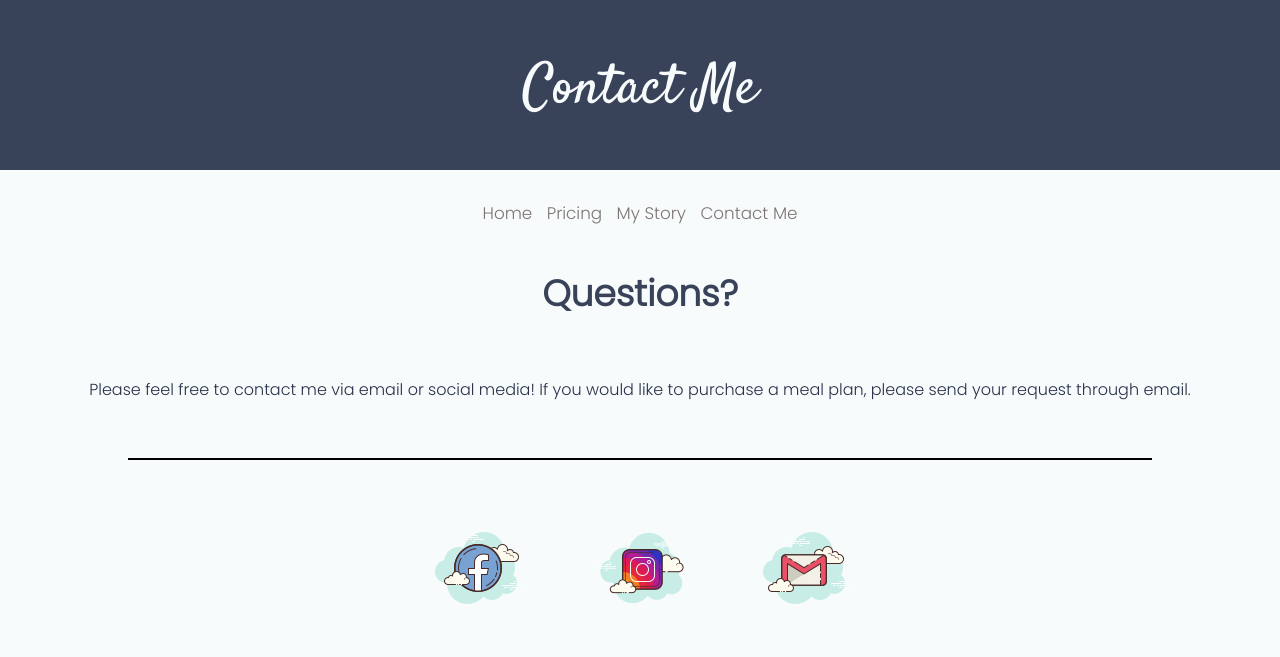
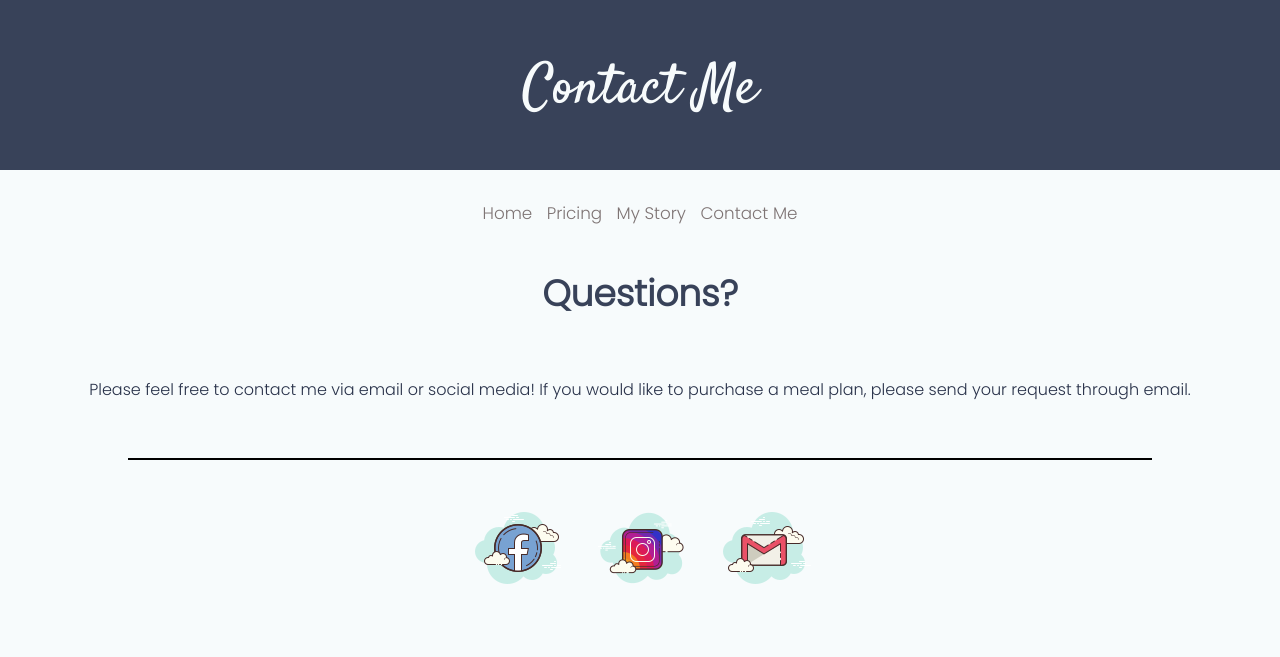
Before and after one commit to KCStack/RachelRogers, a plain HTML site: page Contact.html in a window 1280 px wide. Drawn offline with Linux system fonts and the light colour scheme.

Commit message:
update commit

```diff
--- a/styles.css
+++ b/styles.css
@@ -393,13 +393,13 @@ h3 {
 }
 
 .facebook {
-  padding: 30px;
+  padding: 10px;
 }
 
 .instagram {
-  padding: 30px;
+  padding: 10px;
 }
 
 .gmail {
-  padding: 30px;
+  padding: 10px;
 }
```
